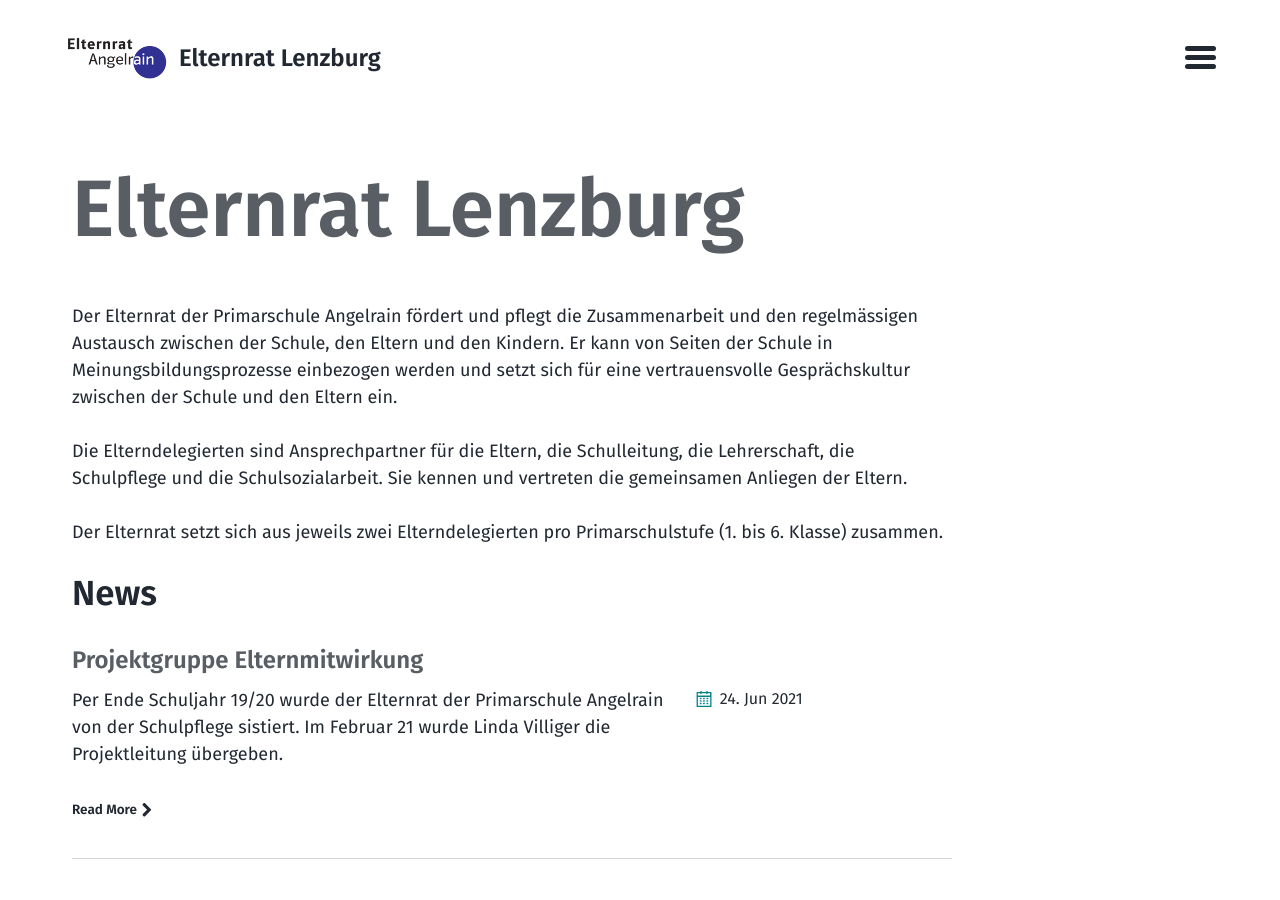
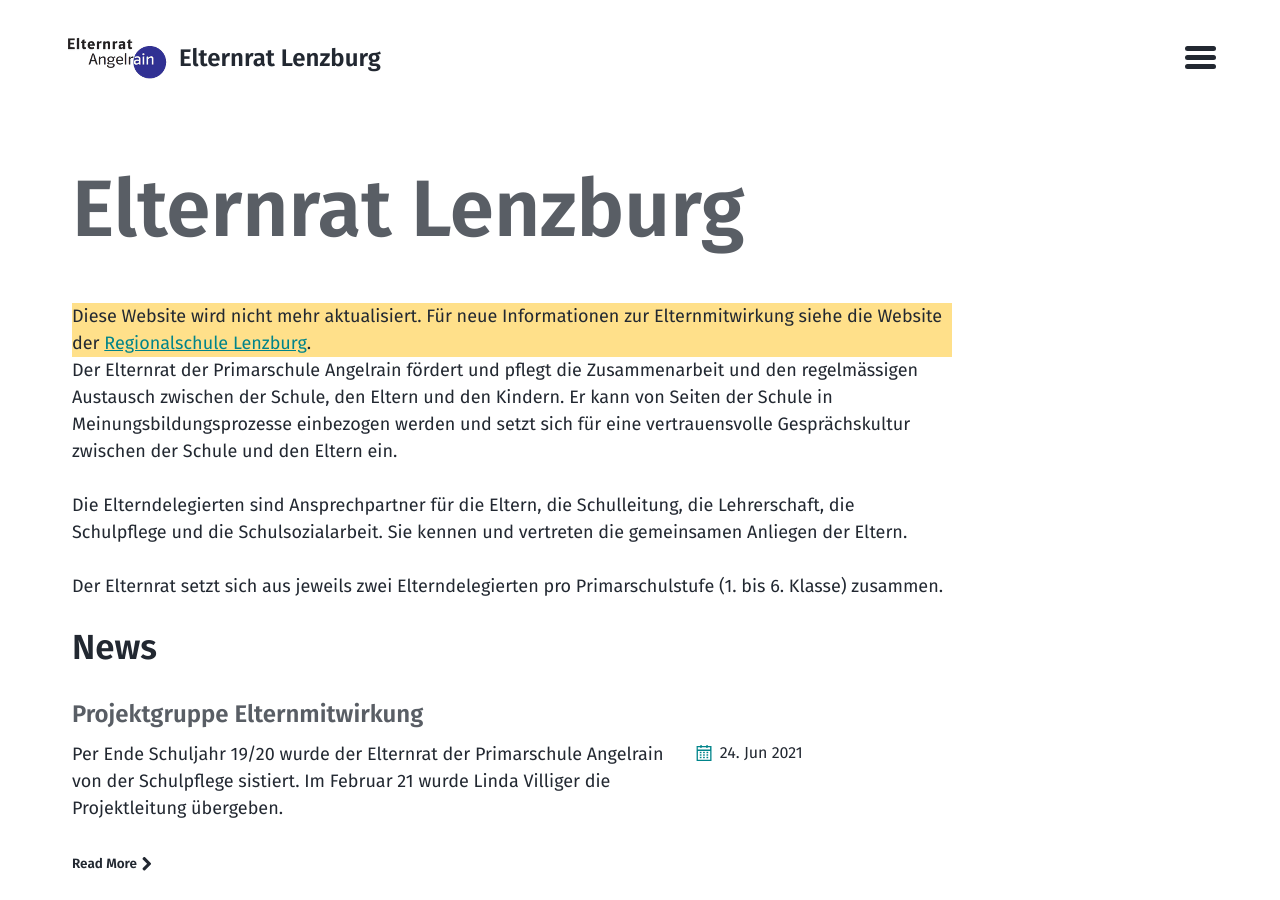
Before and after one commit to elternratlenzburg/elternratlenzburg.github.io, a Jekyll site: the page built from index.md, in a window 1280 px wide and 900 px high. Built offline with Jekyll 4.4.1, drawn with Linux system fonts in a browser that asks for light colours.

Commit message:
Add a banner linking to the new website

```diff
--- a/_layouts/home.html
+++ b/_layouts/home.html
@@ -6,6 +6,10 @@
 
 <main id="main" class="page-content" aria-label="Content">
   <div class="index inner">
+    <div style="background-color: #ffe08a;">
+      Diese Website wird nicht mehr aktualisiert. Für neue Informationen zur Elternmitwirkung siehe die Website der <a href="https://www.rs-l.ch/primarstufe/lenzburg/elternrat.html/94">Regionalschule Lenzburg</a>.
+    </div>
+
     <div>{{ content }}</div>
 
     <div>
```
